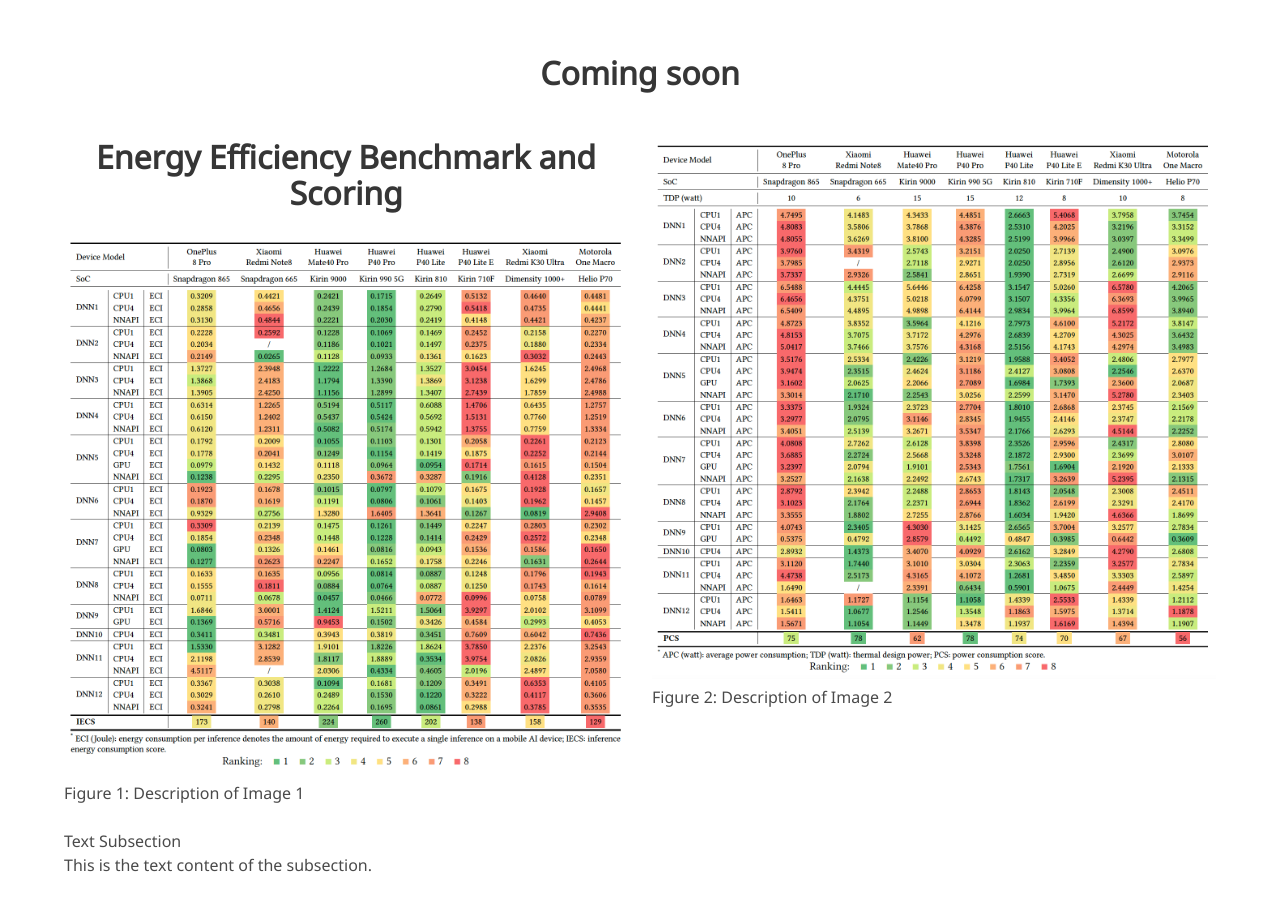
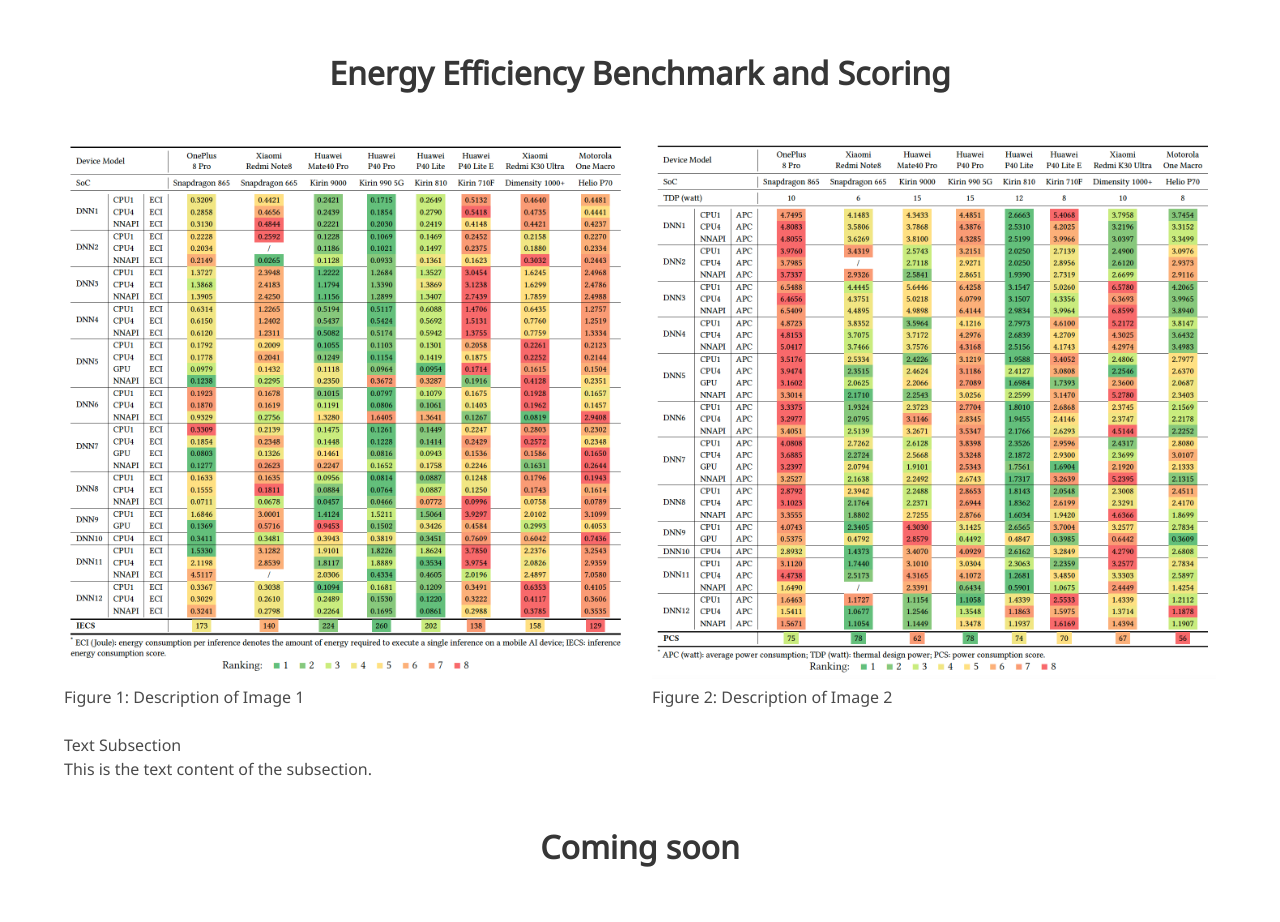
Before and after one commit to amai-gsu/DeepEn2023, a plain HTML site: page index.html in a window 1280 px wide. Shown: the part 1920-2842 px from the top of the page. Drawn offline with nearby package versions, Linux system fonts and the light colour scheme; some icons are missing; a web font is replaced by a local one.

Commit message:
Update index.html

```diff
--- a/index.html
+++ b/index.html
@@ -251,16 +251,9 @@
 
 
 
+
+
 <section class="section">
-  <div class="container is-max-desktop">
-    <div class="columns is-centered has-text-centered">
-      <div class="column is-four-fifths">
-        <h2 class="title is-3">Coming soon</h2>
-      </div>
-    </div>
-</section>
-
-<!-- <section class="section">
   <div class="container is-max-desktop">
     <div class="columns is-centered has-text-centered">
       <div class="column is-four-fifths">
@@ -268,14 +261,13 @@
 
       </div>
     </div>
-</section> -->
+</section>
 
 <section class="custom-section">
   <div class="container">
     <div class="columns">
       <!-- First Column -->
       <div class="column">
-        <h2 class="title is-3 has-text-centered">Energy Efficiency Benchmark and Scoring</h2>
         <figure>
           <img src="./static/images/IECS.png" alt="IECS">
           <figcaption>Figure 1: Description of Image 1</figcaption>
@@ -439,6 +431,14 @@
   <!-- </div>
 </section> -->
 
+<section class="section">
+  <div class="container is-max-desktop">
+    <div class="columns is-centered has-text-centered">
+      <div class="column is-four-fifths">
+        <h2 class="title is-3">Coming soon</h2>
+      </div>
+    </div>
+</section>
 
 <section class="section" id="BibTeX">
   <div class="container is-max-desktop content">
```
